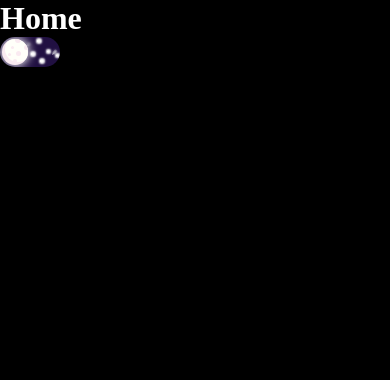
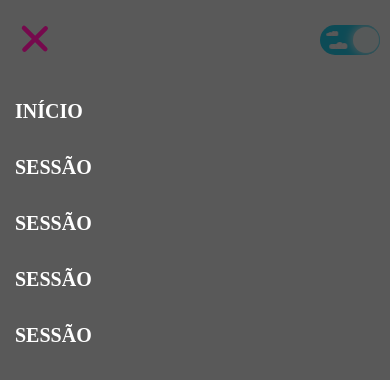
Before and after one commit to GuilhermeFranciscoPereira/LandingPage_Ana-Guarda, a Next.js app: page / in a window 390 px wide. Both pictures are taken after a click on the label 30 px from the left and 52 px from the top of the page. Shown: the top 380 px of the page. Built offline with nearby package versions, Linux system fonts and the light colour scheme.

Commit message:
feat(components/Header): add Header component with hamburger menu and dark mode button

```diff
--- a/src/app/globals.css
+++ b/src/app/globals.css
@@ -3,6 +3,7 @@
   --background-reverse: #000000;
   --text-color: #000000;
   --text-color-reverse: #ffffff;
+  --purple-primary: #76094d;
 }
 
 .DarkTheme {
--- a/src/app/page.tsx
+++ b/src/app/page.tsx
@@ -1,10 +1,10 @@
 import ButtonDarkMode from "@/components/Buttons/ButtonDarkMode";
+import Header from "@/components/Header";
 
 export default function Home(): React.ReactElement {
   return (
     <>
-    <h1>Home</h1>
-    <ButtonDarkMode/>
+      <Header />
     </>
   );
 }
--- /dev/null
+++ b/src/components/Header/Header.module.css
@@ -0,0 +1,165 @@
+.header {
+    display: flex;
+    align-items: center;
+    justify-content: space-between;
+    height: 10vh;
+    width: 100vw;
+    padding: 0px 10px;
+}
+
+.menuClosed {
+    z-index: 2;
+}
+
+.menuClosed > .hamburguerToToggleSection {
+    cursor: pointer;
+}
+
+.menuClosed > .hamburguerToToggleSection > input {
+    display: none;
+}
+
+.menuClosed > .hamburguerToToggleSection > svg {
+    height: 3em;
+    transition: transform .6s cubic-bezier(0.4, 0, 0.2, 1);
+    opacity: 1;
+}
+
+.menuClosed > .hamburguerToToggleSection > svg > .lineTopBottom {
+    stroke-dasharray: 12 63;
+}
+
+.menuClosed > .hamburguerToToggleSection > svg > .line,
+.lineTopBottom {
+    fill: none;
+    stroke-width: 3;
+    stroke-linecap: round;
+    stroke-linejoin: round;
+    stroke: var(--purple-primary);
+    transition: stroke-dasharray 2s cubic-bezier(0.4, 0, 0.2, 1), stroke-dashoffset 2s cubic-bezier(0.4, 0, 0.2, 1);
+}
+
+.menuClosed > .hamburguerToToggleSection > input:checked+svg {
+    transform: rotate(-45deg);
+}
+
+.menuClosed > .hamburguerToToggleSection > input:checked+svg > .lineTopBottom {
+    stroke-dasharray: 20 300;
+    stroke-dashoffset: -32.42;
+}
+
+.menuOpen {
+    position: fixed;
+    height: 100vh;
+    width: 100vw;
+    background-color: rgba(0, 0, 0, 0.65);
+    z-index: 1;
+    left: 0;
+    top: 0;
+    transition: .5s ease-in-out;
+}
+
+.menuOpen > nav {
+    gap: 30px;
+    display: flex;
+    flex-direction: column;
+    margin: 100px 0px 0px 15px;
+    transition: .5s ease-in-out;
+}
+
+.menuOpen > nav > a {
+    opacity: 0;
+    width: fit-content;
+    position: relative;
+    display: inline-block;
+    font-size: 20px;
+    font-weight: bold;
+    padding-bottom: 3px;
+    text-decoration: none;
+    color: white;
+    transition: .5s ease-in-out;
+    transform: translateY(20px);
+    animation: fadeIn .6s forwards;
+}
+
+.menuOpen > nav > a::after {
+    content: "";
+    position: absolute;
+    bottom: 0;
+    left: 0;
+    width: 0;
+    height: 3px;
+    background: var(--purple-primary);
+    transition: width .7s ease;
+}
+
+.menuOpen > nav > a:hover::after {
+    width: 100%;
+}
+
+.menuOpen > nav > a:hover {
+    margin-left: 5px;
+}
+
+/* ANIMATION TO FADE IN */
+@keyframes fadeIn {
+    to {
+        opacity: 1;
+        transform: translateY(0);
+    }
+}
+
+.menuOpen > nav > a:nth-child(1) {
+    animation-delay: .2s;
+}
+
+.menuOpen > nav > a:nth-child(2) {
+    animation-delay: .4s;
+}
+
+.menuOpen > nav > a:nth-child(3) {
+    animation-delay: .6s;
+}
+
+.menuOpen > nav > a:nth-child(4) {
+    animation-delay: .8s;
+}
+
+.menuOpen > nav > a:nth-child(5) {
+    animation-delay: 1s;
+}
+
+/* FADE OUT */
+.menuOpen > nav.fadeOut > a {
+    animation: fadeOut .6s forwards;
+    opacity: 1;
+    transform: translateY(0);
+}
+
+@keyframes fadeOut {
+    to {
+        opacity: 0;
+        transform: translateY(20px);
+    }
+}
+
+
+.menuOpen > nav.fadeOut > a:nth-child(1) {
+    animation-delay: 1s;
+}
+
+.menuOpen > nav.fadeOut > a:nth-child(2) {
+    animation-delay: .8s;
+}
+
+.menuOpen > nav.fadeOut > a:nth-child(3) {
+    animation-delay: .6s;
+}
+
+.menuOpen > nav.fadeOut > a:nth-child(4) {
+    animation-delay: .4s;
+}
+
+.menuOpen > nav.fadeOut > a:nth-child(5) {
+    animation-delay: .2s;
+}
--- /dev/null
+++ b/src/components/Header/index.tsx
@@ -0,0 +1,37 @@
+'use client';
+import useHeader from '@/hooks/components/Header';
+import styles from '@/components/Header/Header.module.css';
+import ButtonDarkMode from '@/components/Buttons/ButtonDarkMode/index';
+
+export default function Header(): React.ReactNode {
+    const { modalIsOpen, doAnimation, fadeOut, toSetModalIsOpen } = useHeader();
+
+    return (
+        <header className={styles.header} id='inicio'>
+            <section className={styles.menuClosed}>
+                <label className={styles.hamburguerToToggleSection}>
+                    <input type="checkbox" id="menuToggle" onChange={() => { toSetModalIsOpen() }} checked={doAnimation}></input>
+                    <svg viewBox="0 0 32 32">
+                        <path className={styles.lineTopBottom}
+                            d="M27 10 13 10C10.8 10 9 8.2 9 6 9 3.5 10.8 2 13 2 15.2 2 17 3.8 17 6L17 26C17 28.2 18.8 30 21 30 23.2 30 25 28.2 25 26 25 23.8 23.2 22 21 22L7 22">
+                        </path>
+                        <path className={styles.line} d="M7 16 27 16"></path>
+                    </svg>
+                </label>
+            </section>
+            {modalIsOpen && <section className={styles.menuOpen}>
+                <nav className={fadeOut ? styles.fadeOut : ''}>
+                    <a href="#inicio" onClick={() => { toSetModalIsOpen() }}>INÍCIO</a>
+                    <a href="#SESSÃO" onClick={() => { toSetModalIsOpen() }}>SESSÃO</a>
+                    <a href="#SESSÃO" onClick={() => { toSetModalIsOpen() }}>SESSÃO</a>
+                    <a href="#SESSÃO" onClick={() => { toSetModalIsOpen() }}>SESSÃO</a>
+                    <a href="#SESSÃO" onClick={() => { toSetModalIsOpen() }}>SESSÃO</a>
+                </nav>
+            </section>}
+
+            <div>
+                <ButtonDarkMode />
+            </div>
+        </header>
+    )
+}
--- /dev/null
+++ b/src/hooks/components/Header/index.ts
@@ -0,0 +1,30 @@
+import { useState } from "react";
+
+type useHeaderProps = {
+    modalIsOpen: boolean;
+    doAnimation: boolean;
+    fadeOut: boolean;
+    toSetModalIsOpen: () => void;
+}
+
+export default function useHeader(): useHeaderProps {
+    const [fadeOut, setFadeOut] = useState<boolean>(false);
+    const [doAnimation, setDoAnimation] = useState<boolean>(false);
+    const [modalIsOpen, setModalIsOpen] = useState<boolean>(false);
+
+    function toSetModalIsOpen(): void {
+        setDoAnimation(!doAnimation)
+        if (modalIsOpen) {
+            //This is to get the necessary time to do the animation when close the menu of the routes
+            setFadeOut(true);
+            setTimeout(() => {
+                setModalIsOpen(false);
+                setFadeOut(false);
+            }, 1300);
+        } else {
+            setModalIsOpen(true);
+        }
+    }
+
+    return { modalIsOpen, doAnimation, fadeOut, toSetModalIsOpen };
+}
```
Also changed, not shown: 2 other files (tests, documents, lock files or other folders).
